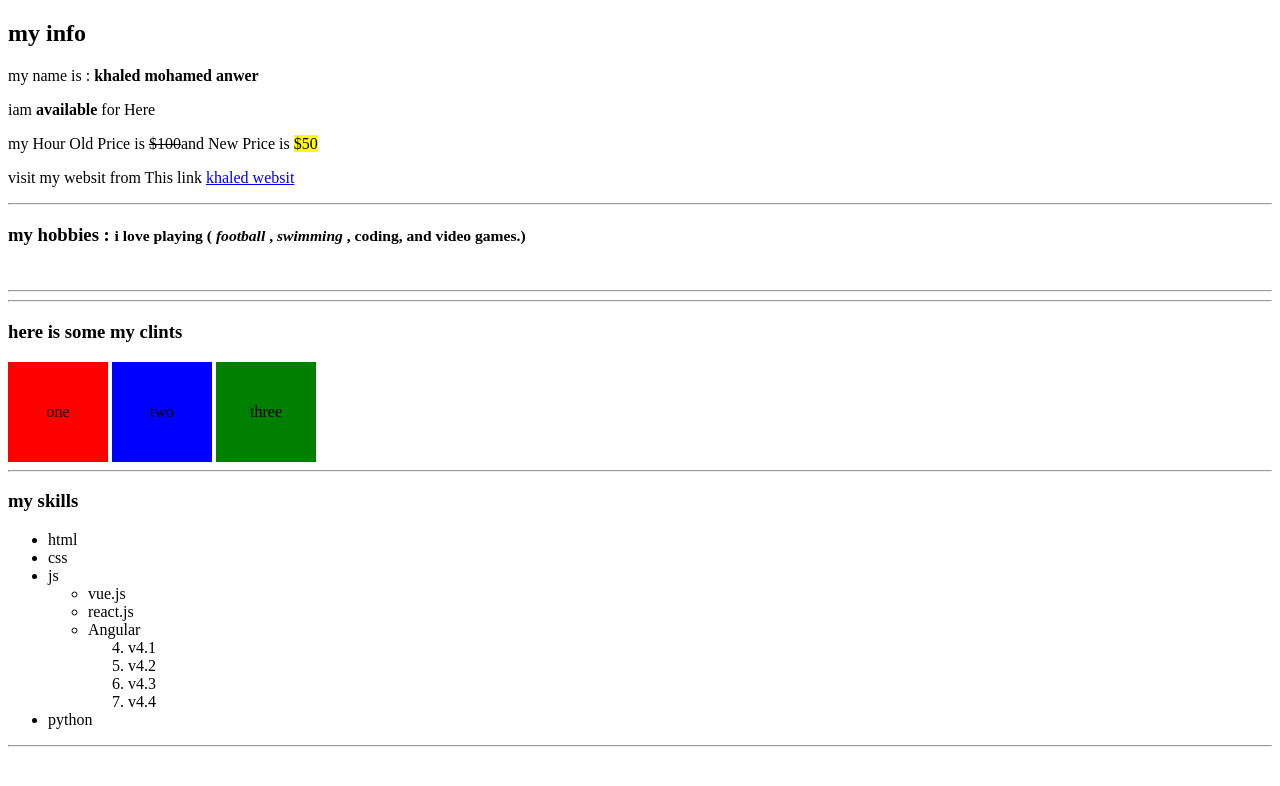
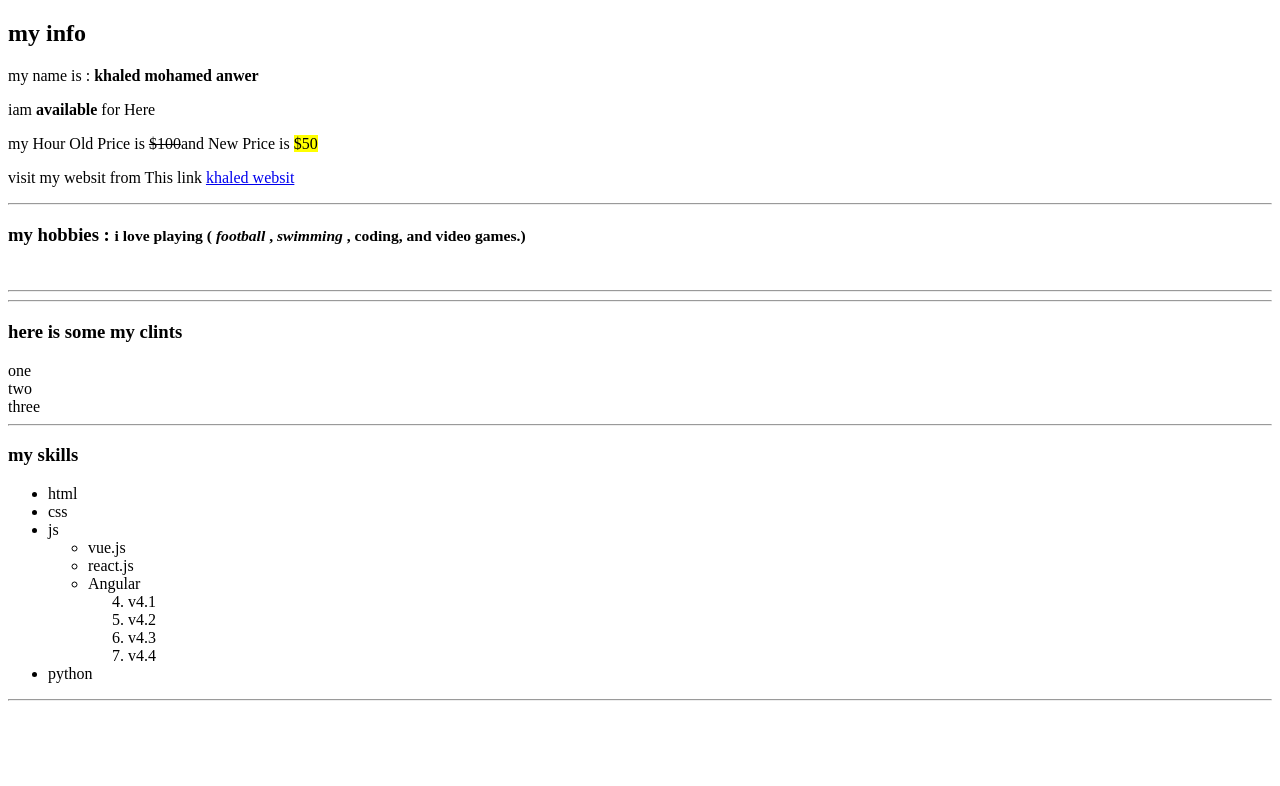
Before and after one commit to khaledmohamed8895/Muka_bootcamp_Front_end, a plain HTML site: page HTML/day-1.html in a window 1280 px wide. Drawn offline with Linux system fonts and the light colour scheme.

Commit message:
upadating

```diff
--- a/HTML/day-1.html
+++ b/HTML/day-1.html
@@ -29,42 +29,9 @@
 
     <hr />
     <h3><b>here is some my clints</b></h3>
-    <div
-      style="
-        background-color: red;
-        height: 100px;
-        width: 100px;
-        text-align: center;
-        line-height: 100px;
-        display: inline-block;
-      "
-    >
-      one
-    </div>
-    <div
-      style="
-        background-color: blue;
-        height: 100px;
-        width: 100px;
-        text-align: center;
-        line-height: 100px;
-        display: inline-block;
-      "
-    >
-      two
-    </div>
-    <div
-      style="
-        background-color: green;
-        height: 100px;
-        width: 100px;
-        text-align: center;
-        line-height: 100px;
-        display: inline-block;
-      "
-    >
-      three
-    </div>
+    <div>one</div>
+    <div>two</div>
+    <div>three</div>
     <hr />
     <h3><b>my skills</b></h3>
     <ul>
```
